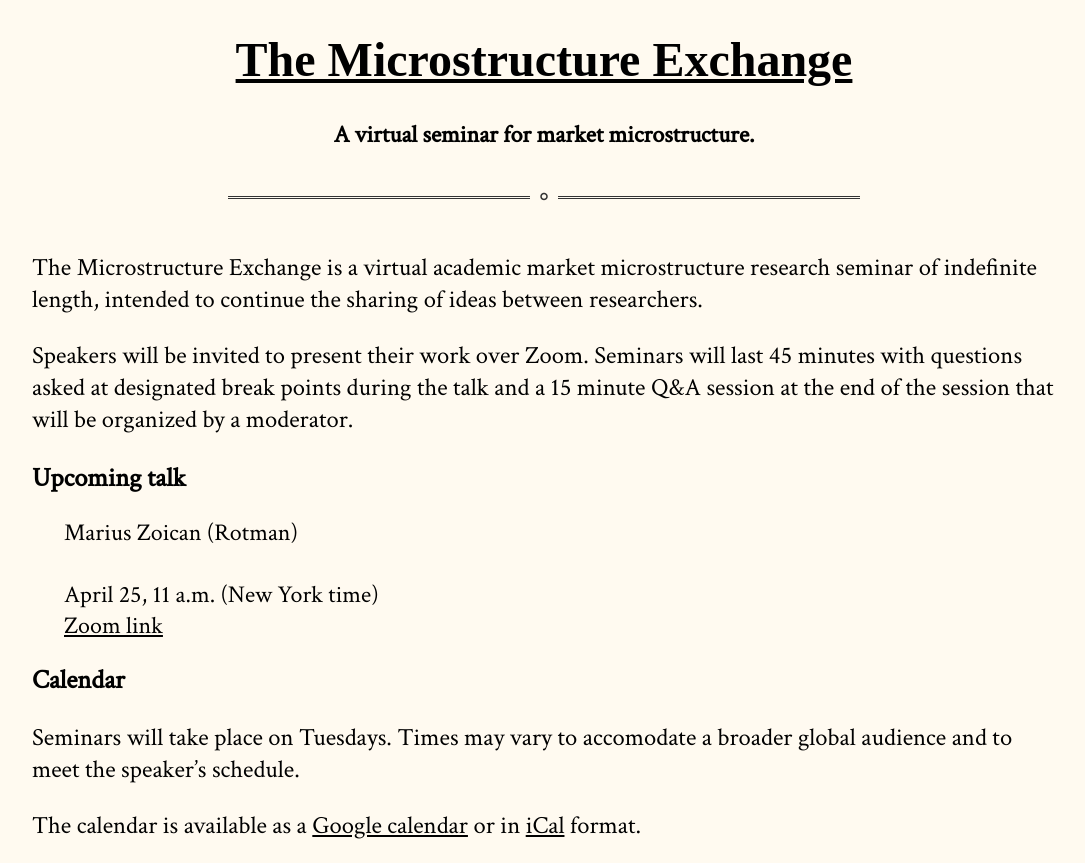
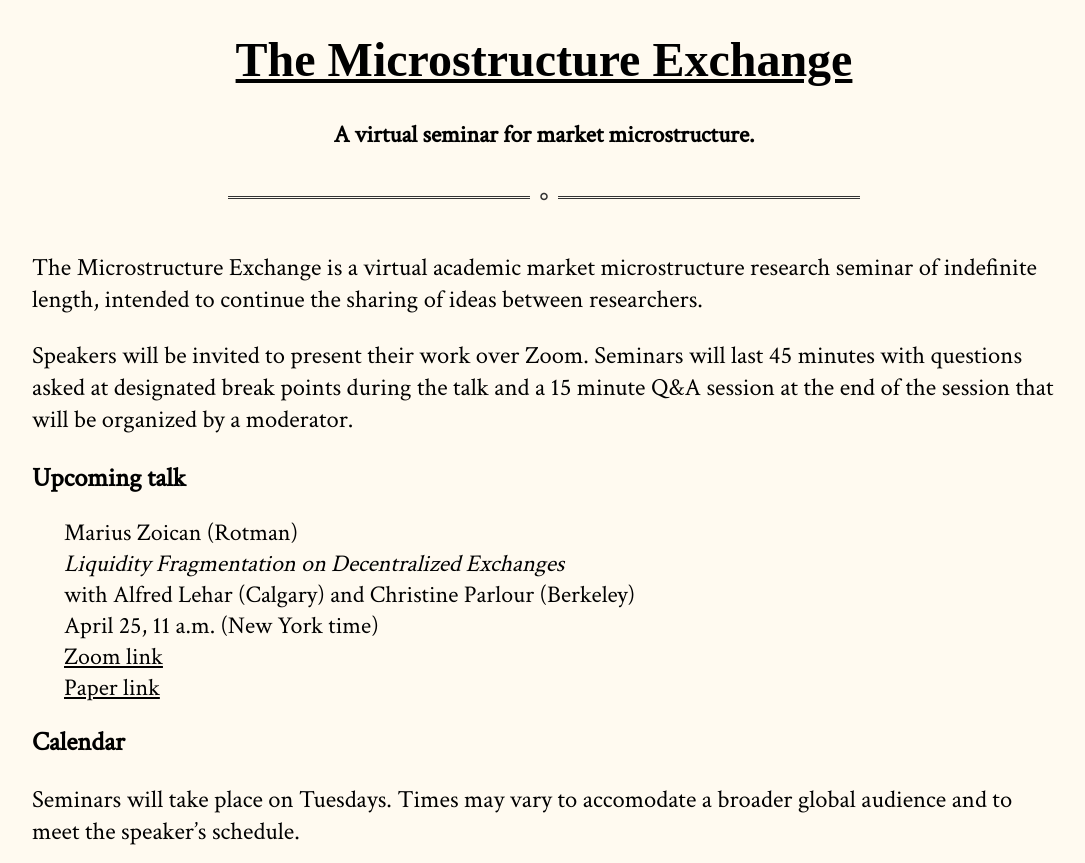
Before and after one commit to cpfiffer/microstructure.exchange, a Jekyll site: the page built from index.md, in a window 1280 px wide and 900 px high, cut to the strip 0-863 px from the top of the window. Shown: the whole strip, without its empty margins (96-1181 px from the left). Built offline with Jekyll 4.4.1, drawn with Linux system fonts in a browser that asks for light colours; some web fonts are replaced; part of the change alters nothing that is shown.

Commit message:
Update _config.yml

```diff
--- a/_config.yml
+++ b/_config.yml
@@ -12,15 +12,15 @@ github:
 
 speaker-info:
   speaker-name: "Marius Zoican (Rotman)"
-  #speaker-paper: "Tiny Trades, Big Questions: Fractional Shares"
-  #coauthors: "Robert Bartlett (Berkeley) and Justin McCrary (Columbia and NBER)"
+  speaker-paper: "Liquidity Fragmentation on Decentralized Exchanges"
+  coauthors: "Alfred Lehar (Calgary) and Christine Parlour (Berkeley)"
   speaker-date: "April 25, 11 a.m. (New York time)"
-  # paper-link: "https://papers.ssrn.com/sol3/papers.cfm?abstract_id=3742327"
+  paper-link: "https://papers.ssrn.com/sol3/papers.cfm?abstract_id=4267429"
   #paper-link: "/papers/Tiny Trades Feb 7.pdf" # If you have a file instead
   webinar-link: "https://stockholmuniversity.zoom.us/j/62801015499"
   # discussant: "Michael Noe (Eurex), Amit Goyal (SFI/Lausanne), and Eric Uhlmann (INSEAD)"
   # slides-link: /slides/RobinhoodSlides_TME.pdf
-  #abstract: "This paper investigates fractional share trading. We develop a methodology for identifying fractional share trades in the Consolidated Transaction Reporting System. Our approach uses a latency-based digital footprint to estimate fractional share trades executed by Robinhood and Drivewealth, the two largest fractional share broker dealers. We find a surprising breadth to fractional share trading: high-priced stocks, meme stocks, IPOs, SPACs, and other popular retail stocks now exhibit considerable numbers of these tiny trades. We show that these tiny trades matter: fractional share trades are predictive of future liquidity and volatility, suggesting an information content to fractional share trades. Our results indicate that our measure of fractional share trading better captures this market information than do standard measures of retail trading. We also discuss how current data and reporting protocols preclude knowing the full extent of fractional share trading, inflate trading volume data, and provide at best censored samples of these off-exchange trades."
+  #abstract: "iquidity providers (LPs) on decentralized exchanges pay a fixed transaction cost (gas price) whenever they update their positions. Different economies of scale across LPs lead in equilibrium to the fragmentation of liquidity supply between low- and high-fee pools. Using data on liquidity updates from Uniswap, we document that while high-fee pools attract 56% of liquidity supply, they only execute 35% of trading volume. Low-fee pools cater to large (institutional) LPs, who update positions frequently in response to large trading volume. In contrast, small (retail) LPs converge to high-fee pools, trading off lower execution probabilities against a smaller liquidity management cost."
 # March 14: Chester Spatt (Carnegie Mellon)
 # March 28: Basil Williams (NYU)
 # April 11: Maureen O'Hara (Cornell)
```
